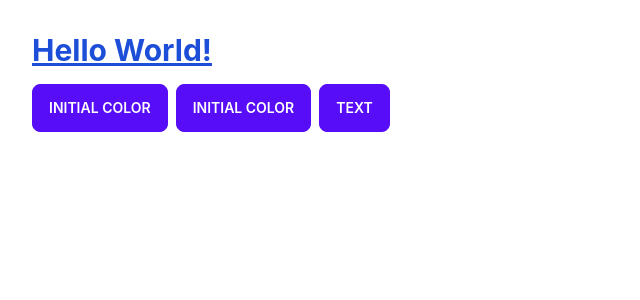
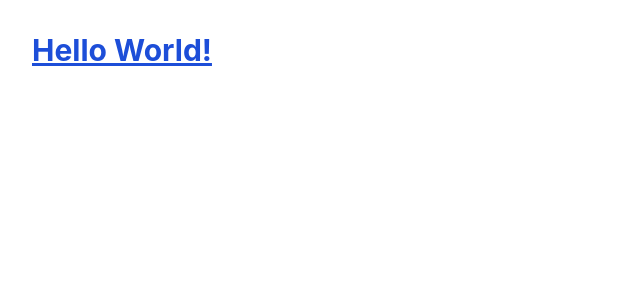
Before and after one commit to ahmed-razic/find-random-user, a React (Create React App) app: page / in a window 1280 px wide. Shown: the top 300 px of the page, without its empty margins (0-640 px from the left). Built offline with nearby package versions, Linux system fonts and the light colour scheme.

Commit message:
alert context reducer

```diff
--- a/src/App.js
+++ b/src/App.js
@@ -1,17 +1,10 @@
-import { TestProvider } from './context/test/TestContext'
-import Test from './components/Test'
-
 function App() {
   return (
-    <TestProvider>
-      <div className='p-8'>
-        <p className='text-3xl font-bold underline text-blue-700 mb-4'>
-          Hello World!
-        </p>
-
-        <Test />
-      </div>
-    </TestProvider>
+    <div className='p-8'>
+      <p className='text-3xl font-bold underline text-blue-700 mb-4'>
+        Hello World!
+      </p>
+    </div>
   )
 }
 
--- a/src/components/Test.jsx
+++ /dev/null
@@ -1,32 +0,0 @@
-import { useContext } from 'react'
-import TestContext from '../context/test/TestContext'
-
-function Test() {
-  const { state, setColor, setText1, text } = useContext(TestContext)
-
-  console.log(state)
-
-  return (
-    <div>
-      <button
-        className='btn btn-primary mr-2'
-        onClick={() => setColor('GREEN', 'Ahmed')}
-      >
-        {state.color}
-      </button>
-      <button
-        className='btn btn-primary mr-2'
-        onClick={() => setColor('BLUE', 'Ahmed')}
-      >
-        {state.color}
-      </button>
-      <button
-        className='btn btn-primary'
-        onClick={() => setText1('Ahmed Razic')}
-      >
-        {text}
-      </button>
-    </div>
-  )
-}
-export default Test
--- a/src/components/layout/Alert.jsx
+++ b/src/components/layout/Alert.jsx
@@ -1,4 +1,32 @@
+import { useContext } from 'react'
+import AlertContext from '../../context/alert/AlertContext'
+
 function Alert() {
-  return <div>Alert</div>
+  const { alert } = useContext(AlertContext)
+
+  return (
+    <div
+      className={`grid grid-cols-1 xl:grid-cols-2 lg:grid-cols-2 md:grid-cols-2 gap-8 mb-4`}
+      style={{ visibility: alert ? 'visible' : 'hidden' }}
+    >
+      <div className='alert alert-error'>
+        <div>
+          <svg
+            fill='none'
+            viewBox='0 0 24 24'
+            className='w-6 h-6 stroke-current mr-3'
+          >
+            <path
+              strokeLinecap='round'
+              strokeLinejoin='round'
+              strokeWidth='2'
+              d='M18.364 18.364A9 9 0 005.636 5.636m12.728 12.728A9 9 0 015.636 5.636m12.728 12.728L5.636 5.636'
+            ></path>
+          </svg>
+          <strong>{alert?.message}</strong>
+        </div>
+      </div>
+    </div>
+  )
 }
 export default Alert
--- a/src/context/alert/AlertContext.jsx
+++ b/src/context/alert/AlertContext.jsx
@@ -0,0 +1,27 @@
+import { createContext, useReducer } from 'react'
+import { alertReducer } from './AlertReducer'
+const AlertContext = createContext()
+
+export const AlertProvider = function ({ children }) {
+  const initialState = {}
+  const [state, dispatch] = useReducer(alertReducer, initialState)
+
+  const setAlert = (message, errorType) => {
+    dispatch({
+      type: 'SET_ALERT',
+      payload: { message, errorType },
+    })
+
+    setTimeout(() => {
+      dispatch({ type: 'REMOVE_ALERT' })
+    }, 3000)
+  }
+
+  return (
+    <AlertContext.Provider value={{ alert: state, setAlert }}>
+      {children}
+    </AlertContext.Provider>
+  )
+}
+
+export default AlertContext
--- a/src/context/alert/AlertReducer.jsx
+++ b/src/context/alert/AlertReducer.jsx
@@ -0,0 +1,10 @@
+export const alertReducer = function (state, action) {
+  switch (action.type) {
+    case 'SET_ALERT':
+      return action.payload
+    case 'REMOVE_ALERT':
+      return null
+    default:
+      return state
+  }
+}
--- a/src/context/test/TestContext.jsx
+++ /dev/null
@@ -1,35 +0,0 @@
-import { createContext, useReducer, useState } from 'react'
-import testReducer from './TestReducer'
-
-const TestContext = createContext()
-
-export const TestProvider = function ({ children }) {
-  const [text, setText] = useState('text')
-
-  const initialState = {
-    name: 'Initial name',
-    color: 'Initial color',
-  }
-  const [state, dispatch] = useReducer(testReducer, initialState)
-
-  console.log(initialState)
-
-  const setColor = function (type, name) {
-    dispatch({ type: type, payload: { name: name } })
-  }
-  const setText1 = () => {
-    setText('Ahmed')
-
-    setTimeout(() => {
-      setText('text')
-    }, 1000)
-  }
-
-  return (
-    <TestContext.Provider value={{ state, setColor, setText1, text }}>
-      {children}
-    </TestContext.Provider>
-  )
-}
-
-export default TestContext
--- a/src/context/test/TestReducer.jsx
+++ /dev/null
@@ -1,14 +0,0 @@
-const testReducer = (state, action) => {
-  switch (action.type) {
-    case 'RED':
-      return { ...state, color: 'red', name: action.payload.name }
-    case 'GREEN':
-      return { ...state, color: 'green', name: action.payload.name }
-    case 'BLUE':
-      return { ...state, color: 'blue', name: action.payload.name }
-    default:
-      return state
-  }
-}
-
-export default testReducer
```
